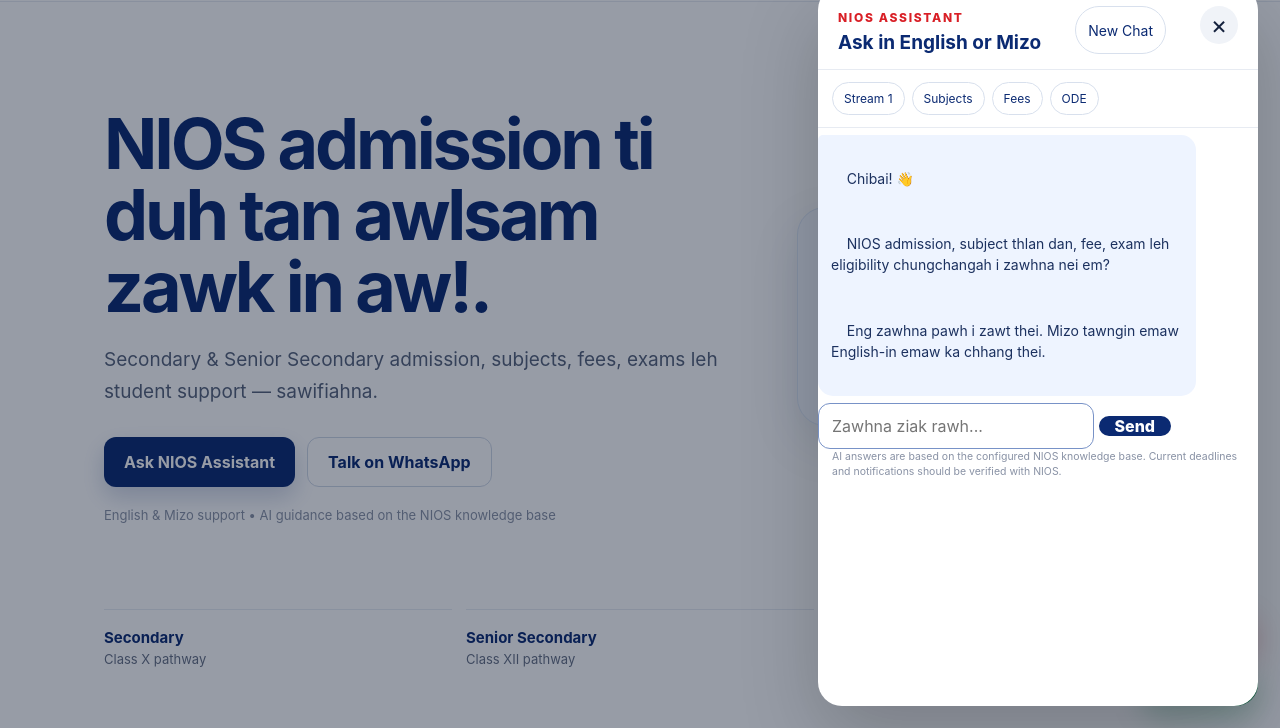
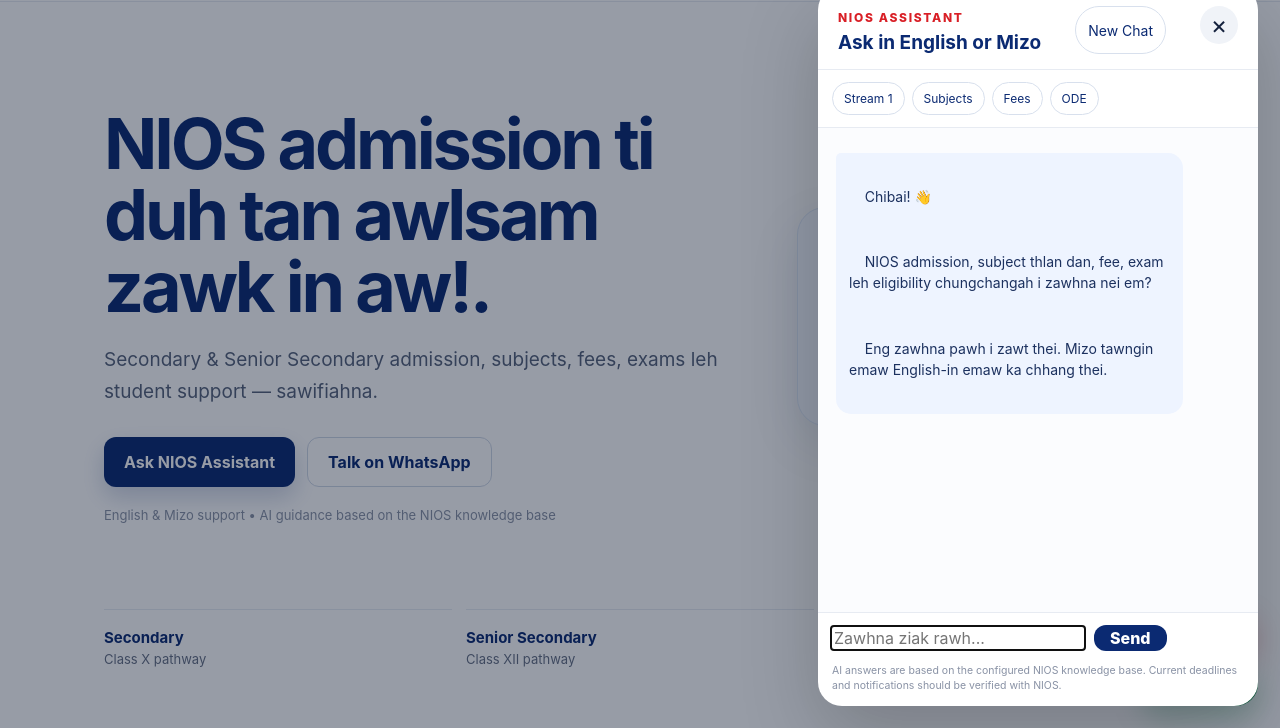
Before and after one commit to NIOSMizoram/nios-admission-centre, a website: page index.html in a window 1280 px wide. Both pictures are taken after a click on the button "Ask NIOS Assistant". Shown: the part 72-800 px from the top of the page. Drawn offline with Linux system fonts and the light colour scheme.

Commit message:
Update styles.css

```diff
--- a/styles.css
+++ b/styles.css
@@ -68,17 +68,39 @@
 }
 .quick-prompts{display:flex;gap:7px;overflow:auto;padding:12px 14px;border-bottom:1px solid var(--line)}
 .quick-prompts button{white-space:nowrap;border:1px solid #d8e0ed;background:#fff;border-radius:999px;padding:8px 11px;font-size:12px;color:var(--navy);cursor:pointer}
-..messages{
+.messages{
   flex:1;
   min-height:0;
   overflow:auto;
   padding:18px;
   background:#fbfcfe;
 }
-.msg{max-width:86%;padding:11px 13px;border-radius:15px;margin:7px 0;line-height:1.55;font-size:14px;white-space:pre-wrap}
-.msg.bot{background:#eef4ff;color:#1c315f;border-top-left-radius:5px}
-.msg.user{background:var(--navy);color:#fff;margin-left:auto;border-top-right-radius:5px}
-..chat-form{
+
+.msg{
+  width:fit-content;
+  max-width:86%;
+  padding:11px 13px;
+  border-radius:15px;
+  margin:7px 0;
+  line-height:1.55;
+  font-size:14px;
+  white-space:pre-wrap;
+}
+
+.msg.bot{
+  background:#eef4ff;
+  color:#1c315f;
+  border-top-left-radius:5px;
+}
+
+.msg.user{
+  background:var(--navy);
+  color:#fff;
+  margin-left:auto;
+  border-top-right-radius:5px;
+}
+
+.chat-form{
   display:flex;
   flex-shrink:0;
   gap:8px;
@@ -87,6 +109,7 @@
   background:#fff;
   position:relative;
   z-index:2;
+}
 }
 .chat-form input{min-width:0;flex:1;border:1px solid #d7dfeb;border-radius:12px;padding:12px 13px;outline:none}
 .chat-form input:focus{border-color:#7892c7}
```
